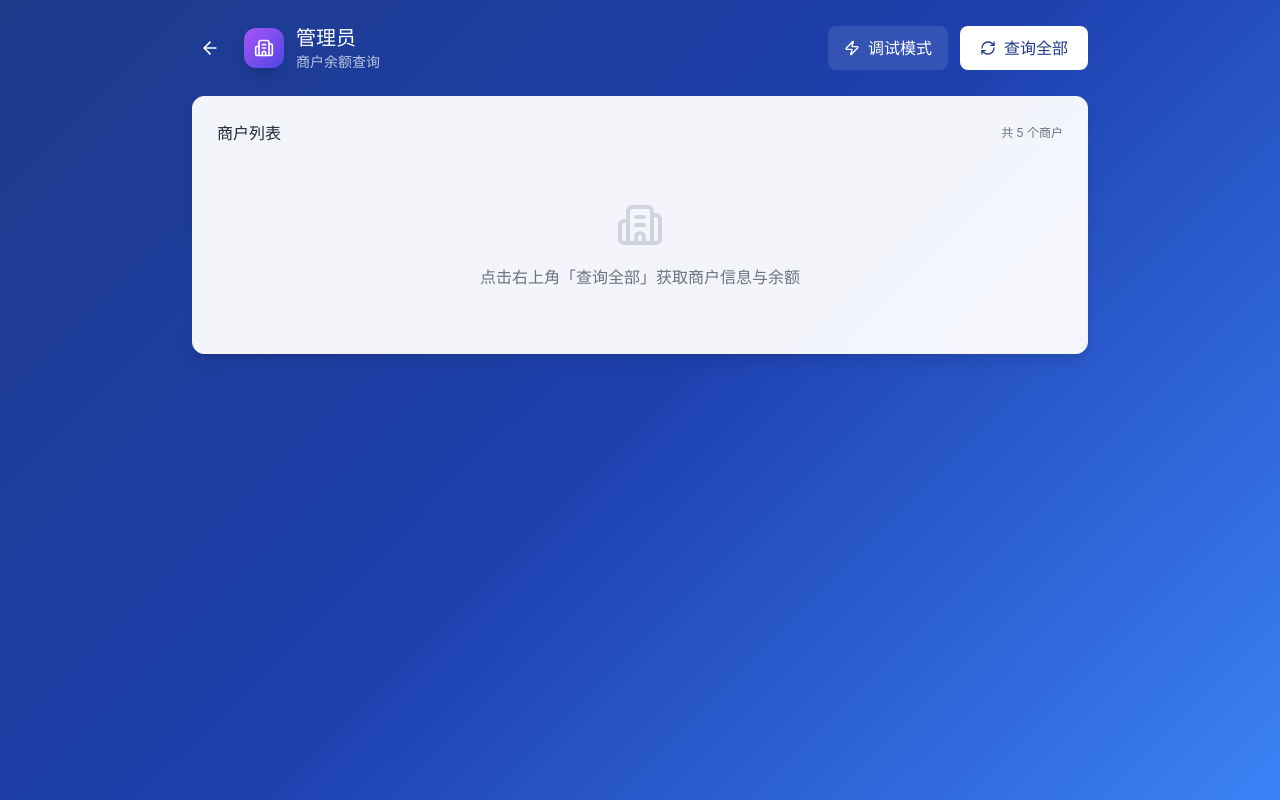
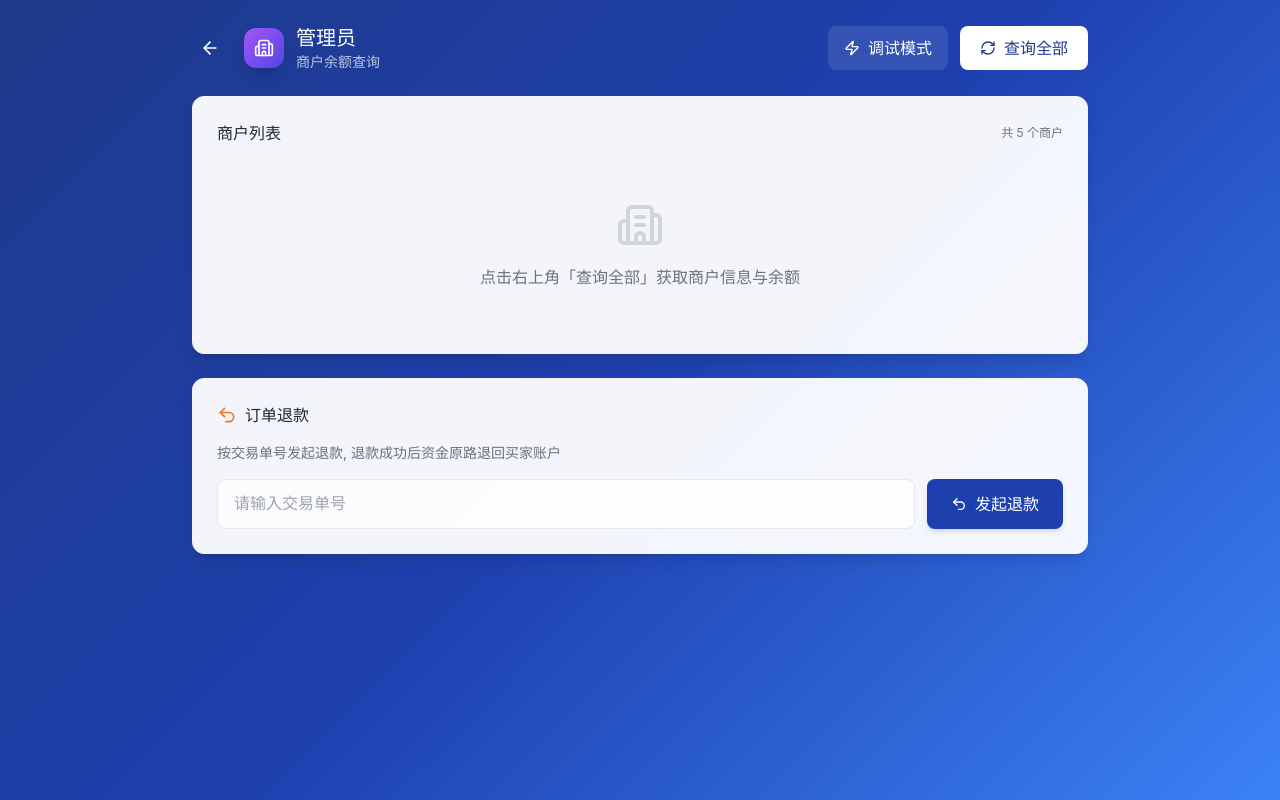
Before and after one commit to starslipay/web, a Vue app: page /admin in a window 1280 px wide. Built offline with nearby package versions, Linux system fonts and the light colour scheme.

Commit message:
退款页面

```diff
--- a/src/api/pay_gate.ts
+++ b/src/api/pay_gate.ts
@@ -44,6 +44,8 @@ import type {
   QueryC2BBillRsp,
   CloseOrSupplyOrderReq,
   CloseOrSupplyOrderRsp,
+  RefundOrderReq,
+  RefundOrderRsp,
 } from './types'
 
 export const payGateApi = {
@@ -139,4 +141,9 @@ export const payGateApi = {
   closeOrSupplyOrder: async (req: CloseOrSupplyOrderReq): Promise<CloseOrSupplyOrderRsp> => {
     return api.post('/api/pay_gate/close_or_supply_order', req) as unknown as CloseOrSupplyOrderRsp
   },
+
+  // 退款
+  refundOrder: async (req: RefundOrderReq): Promise<RefundOrderRsp> => {
+    return api.post('/api/pay_gate/refund_order', req) as unknown as RefundOrderRsp
+  },
 }
--- a/src/api/types.ts
+++ b/src/api/types.ts
@@ -308,3 +308,12 @@ export interface CloseOrSupplyOrderRsp {
   pay_time: string
   order_success_token: string
 }
+
+// 退款, 后端接口 /refund_order
+export interface RefundOrderReq {
+  transaction_id: string // 交易单号
+}
+
+export interface RefundOrderRsp {
+  transaction_id: string // 交易单号
+}
--- a/src/pages/AdminPage.vue
+++ b/src/pages/AdminPage.vue
@@ -3,7 +3,7 @@ import { ref, reactive } from 'vue'
 import { useRouter } from 'vue-router'
 import { payGateApi } from '@/api/pay_gate'
 import type { GetMerchantBalanceInfoRsp } from '@/api/types'
-import { ArrowLeft, RefreshCw, Building2, Wallet, Loader2, Zap } from 'lucide-vue-next'
+import { ArrowLeft, RefreshCw, Building2, Wallet, Loader2, Zap, Undo2, CheckCircle2 } from 'lucide-vue-next'
 import { useDebugStore } from '@/stores/debug'
 
 const router = useRouter()
@@ -20,6 +20,11 @@ const MERCHANT_IDS = [
 
 const loading = ref(false)
 const results = ref<MerchantBalanceRow[]>([])
+
+// 退款相关状态
+const refundTransactionId = ref('')
+const refundLoading = ref(false)
+const refundResult = ref<{ success: boolean; message: string } | null>(null)
 const toast = reactive({
   show: false,
   message: '',
@@ -95,6 +100,33 @@ const queryAllMerchants = async () => {
     showToast('查询失败: ' + (error as Error).message, 'error')
   } finally {
     loading.value = false
+  }
+}
+
+// 发起退款
+const handleRefund = async () => {
+  const tid = refundTransactionId.value.trim()
+  if (!tid) {
+    showToast('请输入交易单号', 'warning')
+    return
+  }
+  refundLoading.value = true
+  refundResult.value = null
+  try {
+    const rsp = await payGateApi.refundOrder({ transaction_id: tid })
+    refundResult.value = {
+      success: true,
+      message: `退款成功, 交易单号: ${rsp.transaction_id}`,
+    }
+    showToast('退款成功', 'success')
+  } catch (error) {
+    refundResult.value = {
+      success: false,
+      message: (error as Error).message,
+    }
+    showToast('退款失败: ' + (error as Error).message, 'error')
+  } finally {
+    refundLoading.value = false
   }
 }
 </script>
@@ -197,6 +229,46 @@ const queryAllMerchants = async () => {
           </div>
         </div>
       </div>
+
+      <!-- 退款操作 -->
+      <div class="card p-6 mt-6 animate-slide-up" style="animation-delay: 0.1s">
+        <div class="flex items-center gap-2 mb-4">
+          <Undo2 class="w-5 h-5 text-orange-500" />
+          <h3 class="font-semibold text-gray-800">订单退款</h3>
+        </div>
+        <p class="text-sm text-gray-500 mb-4">按交易单号发起退款, 退款成功后资金原路退回买家账户</p>
+        <div class="flex gap-3">
+          <input
+            v-model="refundTransactionId"
+            type="text"
+            placeholder="请输入交易单号"
+            class="input-field font-mono flex-1"
+            @keyup.enter="handleRefund"
+          />
+          <button
+            @click="handleRefund"
+            :disabled="refundLoading || !refundTransactionId.trim()"
+            class="btn-primary flex items-center gap-2"
+          >
+            <Loader2 v-if="refundLoading" class="w-4 h-4 animate-spin" />
+            <Undo2 v-else class="w-4 h-4" />
+            {{ refundLoading ? '退款中...' : '发起退款' }}
+          </button>
+        </div>
+        <!-- 退款结果 -->
+        <div v-if="refundResult" class="mt-4">
+          <div
+            :class="[
+              'flex items-center gap-2 p-3 rounded-lg text-sm',
+              refundResult.success ? 'bg-green-50 text-green-700' : 'bg-red-50 text-red-700',
+            ]"
+          >
+            <CheckCircle2 v-if="refundResult.success" class="w-4 h-4 flex-shrink-0" />
+            <span v-else class="w-4 h-4 flex-shrink-0 text-center font-bold">✕</span>
+            <span class="break-all">{{ refundResult.message }}</span>
+          </div>
+        </div>
+      </div>
     </div>
 
     <!-- Toast -->
```
